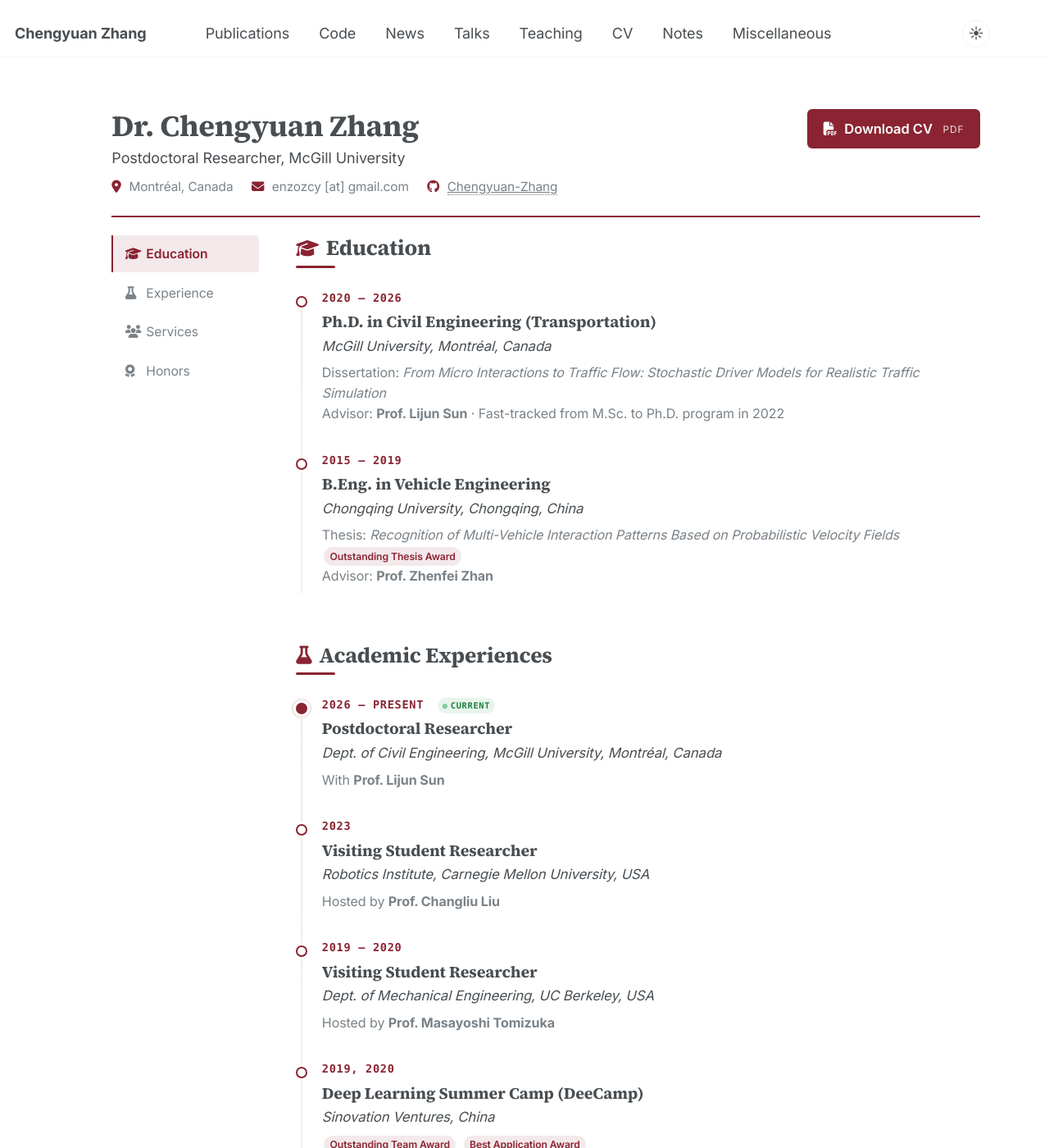
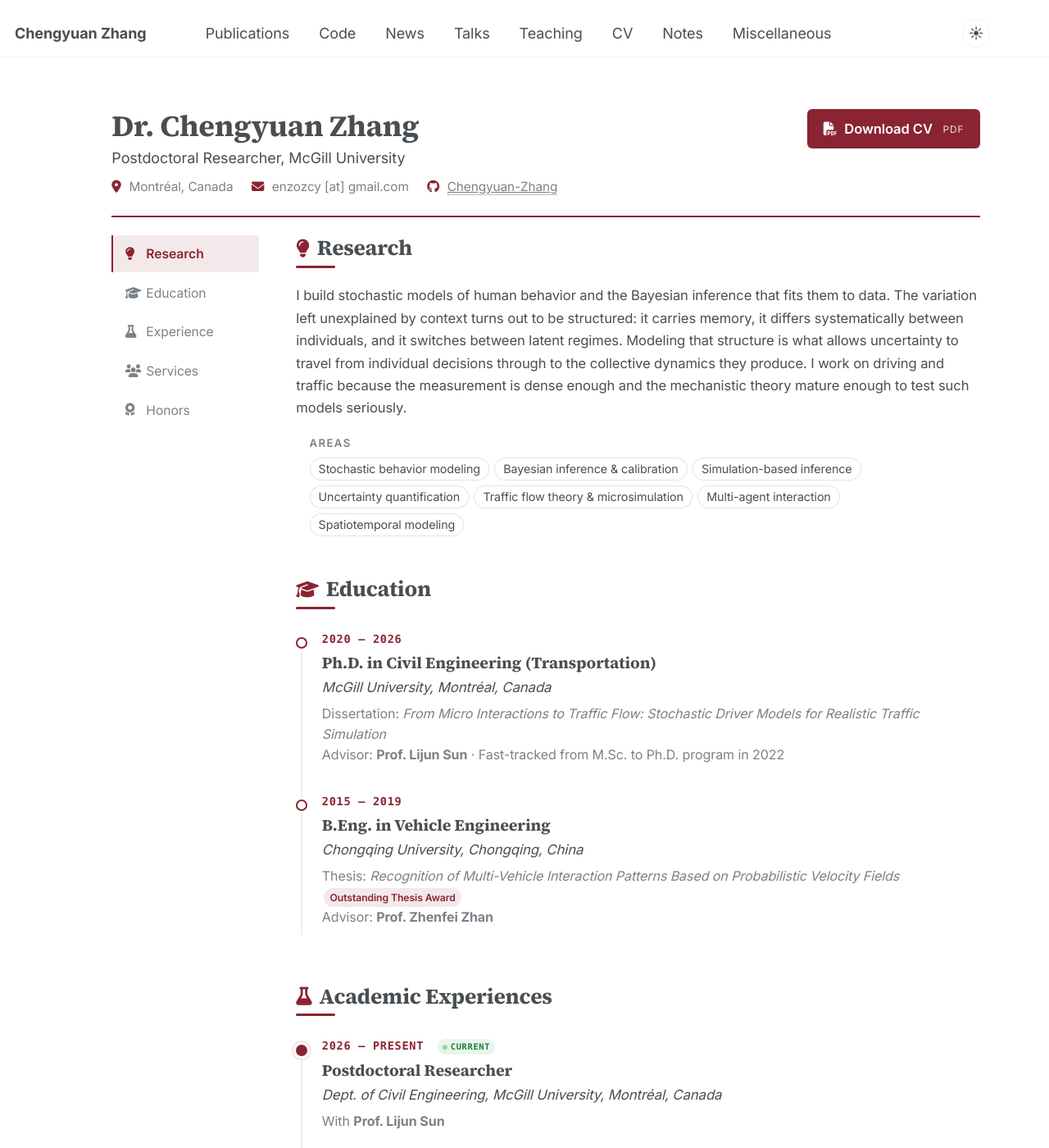
Before and after one commit to Chengyuan-Zhang/chengyuan-zhang.github.io, a Jekyll site: the page built from _pages/cv.md, in a window 1280 px wide and 1400 px high. Shown: the whole window at 82% size. Built offline with Jekyll 4.4.1, drawn with Linux system fonts in a browser that asks for light colours; comment, search, counter and statistics services are not loaded.

Commit message:
content: give the CV a research section and align topic labels
The CV page went straight from the name to Education, so a visitor who landed
there first saw no statement of what the work is about. Add a Research section
as the first entry, carrying a condensed form of the home page positioning plus
an Areas chip list. The sidebar scrollspy picks it up with no code change.

Also drop 'Driver World Model' from the publications topic filter and rename
'Bayesian Learning' to 'Bayesian Inference & Calibration', so the filter matches
the regrouped Featured Research cards. Only the button labels change; the
data-topic slugs and the emoji tagging on each entry are untouched.

Co-authored-by: Copilot <223556219+Copilot@users.noreply.github.com>
Copilot-Session: 04a95ffe-5263-4183-a350-f466786b129c

```diff
--- a/_pages/cv.md
+++ b/_pages/cv.md
@@ -36,7 +36,8 @@ redirect_from:
 
 <aside class="cv-side" aria-label="CV sections">
   <nav class="cv-side__nav">
-    <a href="#education"  class="cv-side__link is-active"><i class="fas fa-graduation-cap"></i> <span>Education</span></a>
+    <a href="#research"   class="cv-side__link is-active"><i class="fas fa-lightbulb"></i> <span>Research</span></a>
+    <a href="#education"  class="cv-side__link"><i class="fas fa-graduation-cap"></i> <span>Education</span></a>
     <a href="#experience" class="cv-side__link"><i class="fas fa-flask"></i> <span>Experience</span></a>
     <a href="#services"   class="cv-side__link"><i class="fas fa-users"></i> <span>Services</span></a>
     <a href="#honors"     class="cv-side__link"><i class="fas fa-award"></i> <span>Honors</span></a>
@@ -44,6 +45,30 @@ redirect_from:
 </aside>
 
 <main class="cv-main">
+
+<section class="cv-section" id="research">
+  <h2 class="cv-section__title"><i class="fas fa-lightbulb"></i> Research</h2>
+
+  <p class="cv-summary">
+    I build stochastic models of human behavior and the Bayesian inference that fits them to data. The
+    variation left unexplained by context turns out to be structured: it carries memory, it differs
+    systematically between individuals, and it switches between latent regimes. Modeling that structure is
+    what allows uncertainty to travel from individual decisions through to the collective dynamics they
+    produce. I work on driving and traffic because the measurement is dense enough and the mechanistic
+    theory mature enough to test such models seriously.
+  </p>
+
+  <p class="cv-chip-label">Areas</p>
+  <div class="cv-chipset">
+    <span class="chip">Stochastic behavior modeling</span>
+    <span class="chip">Bayesian inference &amp; calibration</span>
+    <span class="chip">Simulation-based inference</span>
+    <span class="chip">Uncertainty quantification</span>
+    <span class="chip">Traffic flow theory &amp; microsimulation</span>
+    <span class="chip">Multi-agent interaction</span>
+    <span class="chip">Spatiotemporal modeling</span>
+  </div>
+</section>
 
 <section class="cv-section" id="education">
   <h2 class="cv-section__title"><i class="fas fa-graduation-cap"></i> Education</h2>
--- a/_sass/_custom.scss
+++ b/_sass/_custom.scss
@@ -2509,3 +2509,11 @@ h1[id], h2[id], h3[id], h4[id] { scroll-margin-top: calc(#{$masthead-height} + 2
   line-height: 1.45;
   color: var(--c-text-muted);
 }
+
+/* CV research summary ------------------------------------------------------ */
+.cv-summary {
+  margin: 0 0 1rem;
+  font-size: 0.95em;
+  line-height: 1.65;
+  color: var(--c-text);
+}
```
Also changed, not shown: _pages/publications.md (+2 -2 lines).
